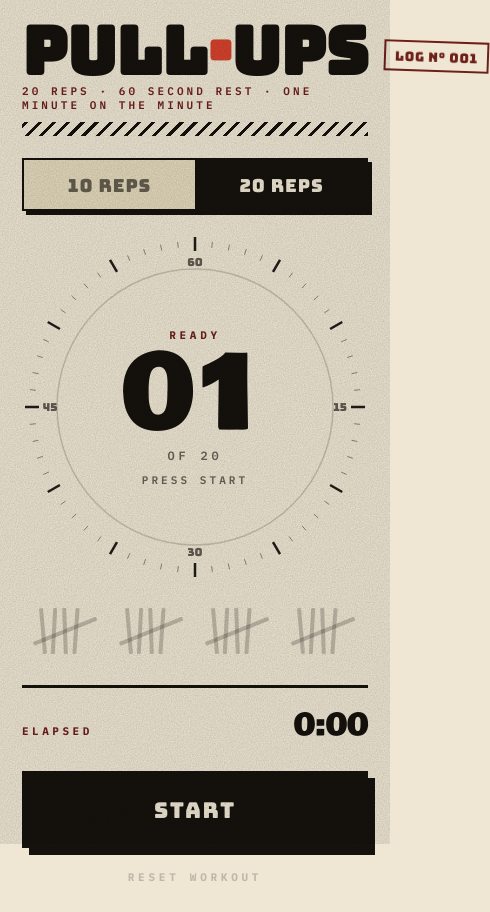
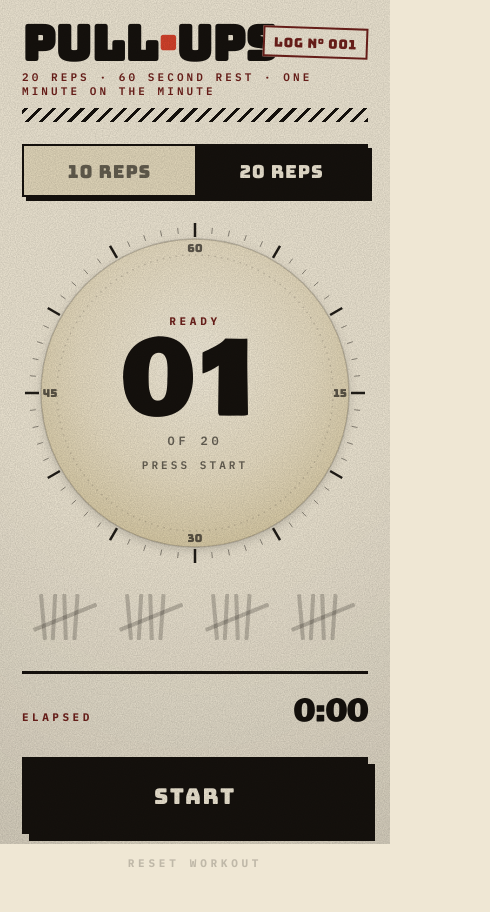
Before and after one commit to aoprisan/pullups, a website built with Vite: page index.html in a window 390 px wide. Shown: the whole page, 490 px wide, since content can reach past the window. Built offline with nearby package versions, Linux system fonts and the light colour scheme.

Commit message:
Polish design: embossed dial, fix masthead clipping
- Fix masthead stamp ("LOG N 001") being clipped off-screen by
  shrinking the title's responsive clamp so it fits alongside the stamp
  from 360px up
- Give the rest dial depth: SVG radial-gradient face with an emboss
  shadow so it reads as a raised chipboard medallion; dotted measuring
  track ring
- Add a subtle page vignette for atmosphere
- Strengthen the paused arc color and lift the progress arc off the
  dial face with a hairline shadow

Co-Authored-By: Claude Opus 4.7 (1M context) <noreply@anthropic.com>

```diff
--- a/src/main.ts
+++ b/src/main.ts
@@ -35,6 +35,18 @@ app.innerHTML = `
 
   <div class="dial-stage">
     <svg class="dial" id="dial" viewBox="0 0 340 340" aria-hidden="true">
+      <defs>
+        <radialGradient id="dialFace" cx="50%" cy="40%" r="66%">
+          <stop offset="0%" stop-color="#f4eddc" />
+          <stop offset="58%" stop-color="#e9dec3" />
+          <stop offset="100%" stop-color="#d6c79f" />
+        </radialGradient>
+        <filter id="dialEmboss" x="-25%" y="-25%" width="150%" height="150%">
+          <feDropShadow dx="0" dy="3" stdDeviation="5" flood-color="#15110d" flood-opacity="0.17" />
+        </filter>
+      </defs>
+      <circle class="dial-face" cx="170" cy="170" r="154" fill="url(#dialFace)" filter="url(#dialEmboss)" />
+      <circle class="dial-rim" cx="170" cy="170" r="154" />
       <g class="dial-ticks" id="dialTicks"></g>
       <g class="dial-numerals" id="dialNumerals"></g>
       <circle class="dial-track" cx="170" cy="170" r="138" />
--- a/src/styles.css
+++ b/src/styles.css
@@ -7,7 +7,7 @@
   --ink-faint: rgba(21, 17, 13, 0.22);
   --brick: #6e1f1a;
   --signal: #d6422b;
-  --mustard: #c9962a;
+  --mustard: #bd8a1c;
   --shadow: rgba(21, 17, 13, 0.18);
 
   --font-display: "Bungee", ui-sans-serif, system-ui, sans-serif;
@@ -38,6 +38,17 @@ body {
 body {
   position: relative;
   overflow-x: hidden;
+}
+
+/* Soft vignette so the cardboard has depth toward the edges */
+body::before {
+  content: "";
+  position: fixed;
+  inset: 0;
+  pointer-events: none;
+  z-index: 0;
+  background:
+    radial-gradient(135% 95% at 50% 14%, transparent 52%, rgba(21, 17, 13, 0.11) 100%);
 }
 
 .grain {
@@ -84,11 +95,12 @@ body {
 .masthead h1 {
   margin: 0;
   font-family: var(--font-display);
-  font-size: clamp(54px, 17vw, 96px);
+  font-size: clamp(40px, 12.5vw, 82px);
   letter-spacing: -0.005em;
   line-height: 0.82;
   color: var(--ink);
   text-transform: uppercase;
+  min-width: 0;
 }
 
 .masthead h1 .accent {
@@ -194,11 +206,21 @@ body {
   overflow: visible;
 }
 
+/* .dial-face: gradient fill + emboss filter are applied inline on the SVG circle */
+
+.dial-rim {
+  fill: none;
+  stroke: var(--ink);
+  stroke-width: 1.4;
+  opacity: 0.2;
+}
+
 .dial-track {
   fill: none;
   stroke: var(--ink);
   stroke-width: 1.5;
-  opacity: 0.18;
+  opacity: 0.16;
+  stroke-dasharray: 1.5 5;
 }
 
 .dial-fill {
@@ -208,6 +230,7 @@ body {
   stroke-linecap: butt;
   transform: rotate(-90deg);
   transform-origin: center;
+  filter: drop-shadow(0 1px 1px rgba(21, 17, 13, 0.28));
   transition: stroke-dashoffset 220ms linear, stroke 200ms ease;
 }
 
```
